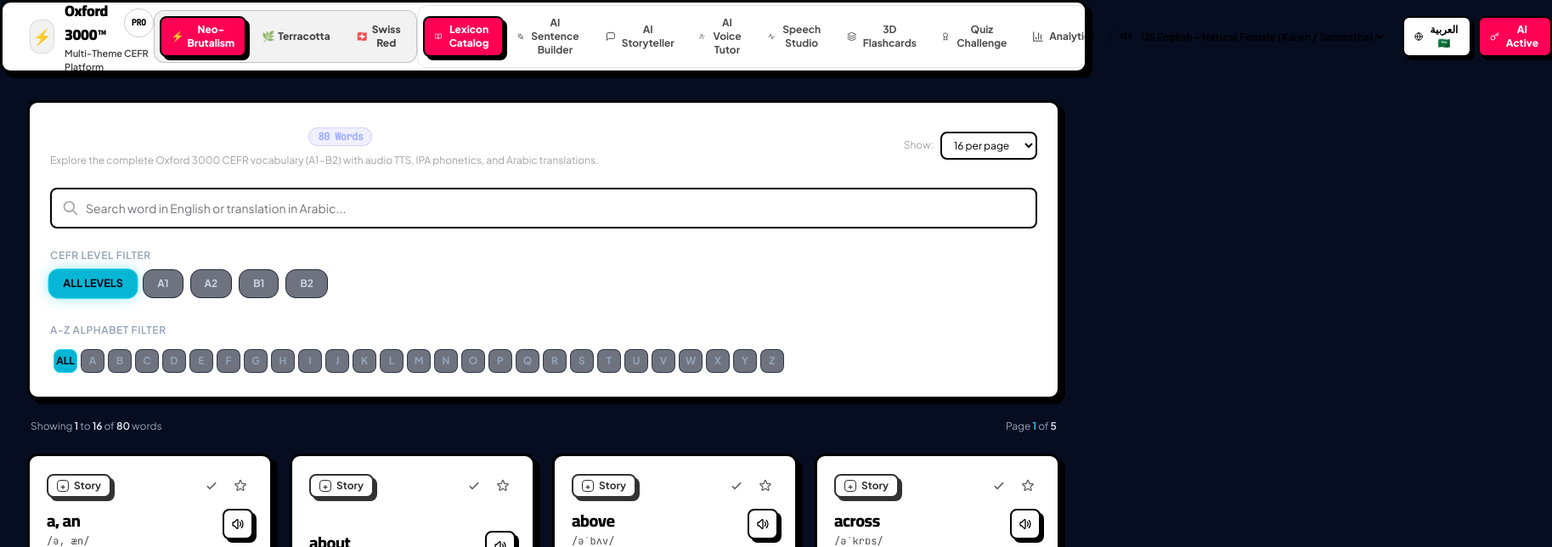
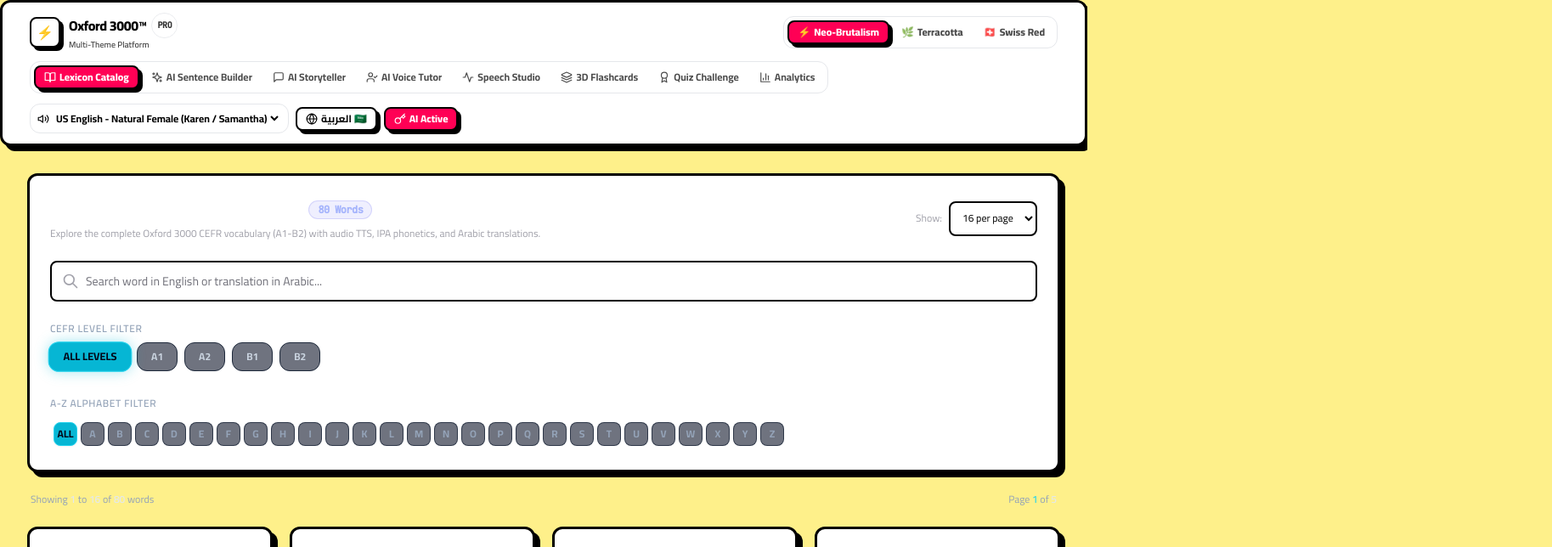
Before and after one commit to m7mdxzx9/oxford-3000-platform, a React (Vite) app: page / in a window 1280 px wide. Shown: the top 644 px of the page at 85% size, 1827 px wide, since content can reach past the window. Built offline with nearby package versions, Linux system fonts and the light colour scheme.

Commit message:
Fix UI Bug: Enforce global background synchronization via var(--bg-page) on html, body, #root, #theme-app, and refactor Navbar flexbox alignment

```diff
--- a/src/App.jsx
+++ b/src/App.jsx
@@ -32,10 +32,14 @@ function MainContent() {
 export default function App() {
   return (
     <AppProvider>
-      <div className="min-h-screen bg-[#060d21] text-slate-100 flex flex-col font-sans selection:bg-cyan-500/30 selection:text-cyan-200">
+      <div
+        id="theme-app"
+        className="min-h-screen flex flex-col transition-colors duration-300 font-sans"
+        style={{ backgroundColor: 'var(--bg-page)', color: 'var(--text-main)' }}
+      >
         <Navbar />
         <MainContent />
-        <footer className="glass-panel border-t border-cyan-900/30 py-4 px-4 text-center text-xs text-slate-400 mt-auto">
+        <footer className="glass-panel border-t py-4 px-4 text-center text-xs opacity-75 mt-auto">
           <p>Oxford 3000™ CEFR Lexicon Application &copy; 2026. Built with React 18, Vite & Tailwind CSS.</p>
         </footer>
         <ApiKeyModal />
--- a/src/components/Navbar.jsx
+++ b/src/components/Navbar.jsx
@@ -13,7 +13,6 @@ import {
   UserCheck,
   Volume2,
   Activity,
-  Zap
 } from 'lucide-react';
 import { useApp } from '../context/AppContext';
 
@@ -45,47 +44,47 @@ export default function Navbar() {
   ];
 
   return (
-    <header className="sticky top-0 z-40 w-full glass-panel border-b border-black/10 transition-all duration-300">
+    <header className="sticky top-0 z-40 w-full glass-panel border-b transition-all duration-300">
       <div className="max-w-7xl mx-auto px-4 sm:px-6 lg:px-8">
-        <div className="flex items-center justify-between h-16 sm:h-20">
-          {/* Brand Logo & Editorial Title */}
-          <div className="flex items-center gap-3 cursor-pointer group" onClick={() => setActiveTab('grid')}>
-            <div className="w-10 h-10 rounded-xl bg-black/5 border border-black/10 flex items-center justify-center font-bold text-lg">
+        <div className="flex items-center justify-between min-h-16 py-2 sm:py-3 gap-3 flex-wrap">
+          {/* Brand Logo & Title */}
+          <div className="flex items-center gap-2.5 cursor-pointer group" onClick={() => setActiveTab('grid')}>
+            <div className="w-9 h-9 rounded-xl border flex items-center justify-center font-bold text-base theme-btn-secondary">
               ⚡
             </div>
             <div>
-              <h1 className="text-base sm:text-lg font-black tracking-tight flex items-center gap-2">
+              <h1 className="text-sm sm:text-base font-extrabold tracking-tight flex items-center gap-1.5">
                 <span>Oxford 3000™</span>
-                <span className="text-[10px] px-2 py-0.5 rounded-full border border-black/20 font-bold font-mono">
+                <span className="text-[10px] px-1.5 py-0.5 rounded-full border font-bold font-mono opacity-80">
                   PRO
                 </span>
               </h1>
-              <p className="text-[11px] opacity-75 font-semibold">
-                Multi-Theme CEFR Platform
+              <p className="text-[10px] opacity-75 font-semibold">
+                Multi-Theme Platform
               </p>
             </div>
           </div>
 
-          {/* Dynamic Theme Switcher Control Bar */}
-          <div className="hidden md:flex items-center gap-1.5 p-1.5 rounded-xl border border-black/20 bg-black/5">
+          {/* Dynamic Theme Switcher Pills Bar */}
+          <div className="flex items-center gap-1 p-1 rounded-xl border bg-[var(--bg-card)]">
             {THEMES.map((th) => (
               <button
                 key={th.id}
                 onClick={() => setTheme(th.id)}
-                className={`flex items-center gap-1 px-3 py-1.5 rounded-lg text-xs font-black transition-all ${
+                className={`flex items-center gap-1 px-2.5 py-1 rounded-lg text-xs font-extrabold transition-all ${
                   theme === th.id
                     ? 'theme-btn-primary shadow-sm'
-                    : 'opacity-70 hover:opacity-100 hover:bg-black/5'
+                    : 'opacity-70 hover:opacity-100'
                 }`}
               >
                 <span>{th.emoji}</span>
-                <span>{th.label}</span>
+                <span className="hidden xs:inline">{th.label}</span>
               </button>
             ))}
           </div>
 
           {/* Desktop Navigation Tabs */}
-          <nav className="hidden xl:flex items-center gap-1 p-1.5 rounded-xl border border-black/10">
+          <nav className="hidden xl:flex items-center gap-1 p-1 rounded-xl border bg-[var(--bg-card)]">
             {navItems.map((item) => {
               const Icon = item.icon;
               const isActive = activeTab === item.id;
@@ -94,10 +93,10 @@ export default function Navbar() {
                 <button
                   key={item.id}
                   onClick={() => setActiveTab(item.id)}
-                  className={`flex items-center gap-1.5 px-3 py-1.5 rounded-lg text-xs font-bold transition-all ${
+                  className={`flex items-center gap-1 px-2.5 py-1 rounded-lg text-xs font-bold transition-all ${
                     isActive
                       ? 'theme-btn-primary'
-                      : 'opacity-70 hover:opacity-100 hover:bg-black/5'
+                      : 'opacity-70 hover:opacity-100'
                   }`}
                 >
                   <Icon className="w-3.5 h-3.5" />
@@ -110,7 +109,7 @@ export default function Navbar() {
           {/* Controls Bar */}
           <div className="flex items-center gap-2">
             {/* Natural Voice Selector */}
-            <div className="hidden sm:flex items-center gap-1.5 border border-black/15 px-2.5 py-1.5 rounded-xl text-xs font-bold">
+            <div className="hidden sm:flex items-center gap-1 border px-2 py-1 rounded-xl text-xs font-bold">
               <Volume2 className="w-3.5 h-3.5" />
               <select
                 value={voicePreset}
@@ -118,7 +117,7 @@ export default function Navbar() {
                 className="bg-transparent font-bold focus:outline-none cursor-pointer text-xs"
               >
                 {voicePresets.map((vp) => (
-                  <option key={vp.id} value={vp.id} className="bg-white text-black font-bold">
+                  <option key={vp.id} value={vp.id} className="bg-[var(--bg-card)] text-[var(--text-main)] font-bold">
                     {vp.name}
                   </option>
                 ))}
@@ -128,7 +127,7 @@ export default function Navbar() {
             {/* Language Switcher */}
             <button
               onClick={toggleLanguage}
-              className="flex items-center gap-1.5 px-3 py-1.5 theme-btn-secondary text-xs font-bold transition-all"
+              className="flex items-center gap-1 px-2.5 py-1 theme-btn-secondary text-xs font-bold transition-all"
             >
               <Globe className="w-3.5 h-3.5" />
               <span>{t('langToggle')}</span>
@@ -137,7 +136,7 @@ export default function Navbar() {
             {/* API Key Modal Button */}
             <button
               onClick={() => setIsApiKeyModalOpen(true)}
-              className="flex items-center gap-1.5 px-3 py-1.5 theme-btn-primary text-xs font-extrabold transition-all"
+              className="flex items-center gap-1 px-2.5 py-1 theme-btn-primary text-xs font-extrabold transition-all"
             >
               <Key className="w-3.5 h-3.5" />
               <span className="hidden sm:inline">AI Active</span>
@@ -146,7 +145,7 @@ export default function Navbar() {
             {/* Mobile Menu Button */}
             <button
               onClick={() => setMobileMenuOpen(!mobileMenuOpen)}
-              className="p-2 border border-black/20 rounded-xl xl:hidden"
+              className="p-1.5 border rounded-xl xl:hidden text-xs font-bold"
             >
               {mobileMenuOpen ? <X className="w-5 h-5" /> : <Menu className="w-5 h-5" />}
             </button>
@@ -154,33 +153,15 @@ export default function Navbar() {
         </div>
       </div>
 
-      {/* Mobile Drawer Navigation & Theme Switcher */}
+      {/* Mobile Drawer Navigation */}
       {mobileMenuOpen && (
-        <div className="xl:hidden p-4 border-b border-black/20 space-y-3">
-          {/* Mobile Theme Switcher Bar */}
-          <div className="p-2 bg-black/5 rounded-xl flex items-center justify-between gap-1">
-            <span className="text-xs font-extrabold">Theme:</span>
-            <div className="flex items-center gap-1">
-              {THEMES.map((th) => (
-                <button
-                  key={th.id}
-                  onClick={() => setTheme(th.id)}
-                  className={`px-2 py-1 rounded text-xs font-black ${
-                    theme === th.id ? 'theme-btn-primary' : 'opacity-70'
-                  }`}
-                >
-                  {th.emoji}
-                </button>
-              ))}
-            </div>
-          </div>
-
-          <div className="p-3 border border-black/10 rounded-xl flex items-center justify-between">
+        <div className="xl:hidden p-3 border-b space-y-2">
+          <div className="p-2 border rounded-xl flex items-center justify-between">
             <span className="text-xs font-bold">Select Voice:</span>
             <select
               value={voicePreset}
               onChange={(e) => setVoicePreset(e.target.value)}
-              className="p-1 rounded text-xs font-bold border border-black/20"
+              className="p-1 rounded text-xs font-bold border"
             >
               {voicePresets.map((vp) => (
                 <option key={vp.id} value={vp.id}>
@@ -201,7 +182,7 @@ export default function Navbar() {
                   setActiveTab(item.id);
                   setMobileMenuOpen(false);
                 }}
-                className={`w-full flex items-center gap-3 px-4 py-2.5 rounded-xl text-sm font-extrabold transition-all ${
+                className={`w-full flex items-center gap-3 px-3 py-2 rounded-xl text-xs font-extrabold transition-all ${
                   isActive ? 'theme-btn-primary' : 'theme-btn-secondary'
                 }`}
               >
--- a/src/index.css
+++ b/src/index.css
@@ -10,7 +10,8 @@
 
 /* Theme 1: Neo-Brutalism (data-theme="brutalism") */
 :root,
-:root[data-theme="brutalism"] {
+:root[data-theme="brutalism"],
+[data-theme="brutalism"] {
   --bg-page: #FEF08A;
   --bg-card: #FFFFFF;
   --bg-surface: #FEE2E2;
@@ -30,7 +31,8 @@
 }
 
 /* Theme 2: Organic Terracotta (data-theme="organic") */
-:root[data-theme="organic"] {
+:root[data-theme="organic"],
+[data-theme="organic"] {
   --bg-page: #FDFBF7;
   --bg-card: #F5EFE6;
   --bg-surface: #EADBC8;
@@ -50,7 +52,8 @@
 }
 
 /* Theme 3: Swiss Minimalist (data-theme="swiss") */
-:root[data-theme="swiss"] {
+:root[data-theme="swiss"],
+[data-theme="swiss"] {
   --bg-page: #FFFFFF;
   --bg-card: #F4F4F5;
   --bg-surface: #E4E4E7;
@@ -70,19 +73,23 @@
 }
 
 /* Swiss Card Special Accent Top Border */
-:root[data-theme="swiss"] .card-theme-target,
-:root[data-theme="swiss"] .glass-panel,
-:root[data-theme="swiss"] .glass-card,
-:root[data-theme="swiss"] .glass-card-interactive {
+[data-theme="swiss"] .card-theme-target,
+[data-theme="swiss"] .glass-panel,
+[data-theme="swiss"] .glass-card,
+[data-theme="swiss"] .glass-card-interactive {
   border-top: 4px solid var(--bg-accent) !important;
 }
 
-/* Global Applied Theme Styles */
-body {
-  background-color: var(--bg-page);
-  color: var(--text-main);
+/* GLOBAL PAGE BACKGROUND SYNCHRONIZATION */
+html,
+body,
+#root,
+#theme-app {
+  background-color: var(--bg-page) !important;
+  color: var(--text-main) !important;
   font-family: var(--font-family);
   transition: background-color 0.3s ease, color 0.3s ease;
+  min-height: 100vh;
   overflow-x: hidden;
   -webkit-font-smoothing: antialiased;
 }
@@ -116,19 +123,19 @@ h1, h2, h3, h4, h5, h6 {
   .glass-card,
   .glass-card-interactive,
   .card-theme-target {
-    background-color: var(--bg-card);
+    background-color: var(--bg-card) !important;
     border: var(--border-card);
     box-shadow: var(--shadow-card);
     border-radius: var(--radius-card);
-    color: var(--text-main);
+    color: var(--text-main) !important;
     transition: all 0.25s cubic-bezier(0.16, 1, 0.3, 1);
   }
 
   .glass-input {
-    background-color: var(--bg-card);
+    background-color: var(--bg-card) !important;
     border: var(--border-input);
     border-radius: var(--radius-btn);
-    color: var(--text-main);
+    color: var(--text-main) !important;
     transition: all 0.2s ease;
   }
 
@@ -139,8 +146,8 @@ h1, h2, h3, h4, h5, h6 {
 
   /* Scoped Dynamic Buttons */
   .theme-btn-primary {
-    background-color: var(--bg-accent);
-    color: var(--text-accent);
+    background-color: var(--bg-accent) !important;
+    color: var(--text-accent) !important;
     border: var(--border-input);
     border-radius: var(--radius-btn);
     box-shadow: var(--shadow-btn);
@@ -149,12 +156,12 @@ h1, h2, h3, h4, h5, h6 {
   }
 
   .theme-btn-primary:hover {
-    background-color: var(--bg-accent-hover);
+    background-color: var(--bg-accent-hover) !important;
   }
 
   .theme-btn-secondary {
-    background-color: var(--bg-card);
-    color: var(--text-main);
+    background-color: var(--bg-card) !important;
+    color: var(--text-main) !important;
     border: var(--border-input);
     border-radius: var(--radius-btn);
     box-shadow: var(--shadow-btn);
@@ -163,24 +170,24 @@ h1, h2, h3, h4, h5, h6 {
   }
 
   /* Neo-Brutalism Tactile Press Mechanics */
-  :root[data-theme="brutalism"] .theme-btn-primary:hover,
-  :root[data-theme="brutalism"] .theme-btn-secondary:hover,
-  :root[data-theme="brutalism"] .glass-card-interactive:hover {
+  [data-theme="brutalism"] .theme-btn-primary:hover,
+  [data-theme="brutalism"] .theme-btn-secondary:hover,
+  [data-theme="brutalism"] .glass-card-interactive:hover {
     box-shadow: 8px 8px 0px #000000;
     transform: translate(-2px, -2px);
   }
 
-  :root[data-theme="brutalism"] .theme-btn-primary:active,
-  :root[data-theme="brutalism"] .theme-btn-secondary:active,
-  :root[data-theme="brutalism"] .glass-card-interactive:active {
+  [data-theme="brutalism"] .theme-btn-primary:active,
+  [data-theme="brutalism"] .theme-btn-secondary:active,
+  [data-theme="brutalism"] .glass-card-interactive:active {
     box-shadow: 2px 2px 0px #000000;
     transform: translate(2px, 2px);
   }
 
   /* Swiss Minimalist Invert Hover Mechanics */
-  :root[data-theme="swiss"] .glass-card-interactive:hover {
+  [data-theme="swiss"] .glass-card-interactive:hover {
     border-color: #000000;
-    background-color: #FFFFFF;
+    background-color: #FFFFFF !important;
   }
 }
 
```
